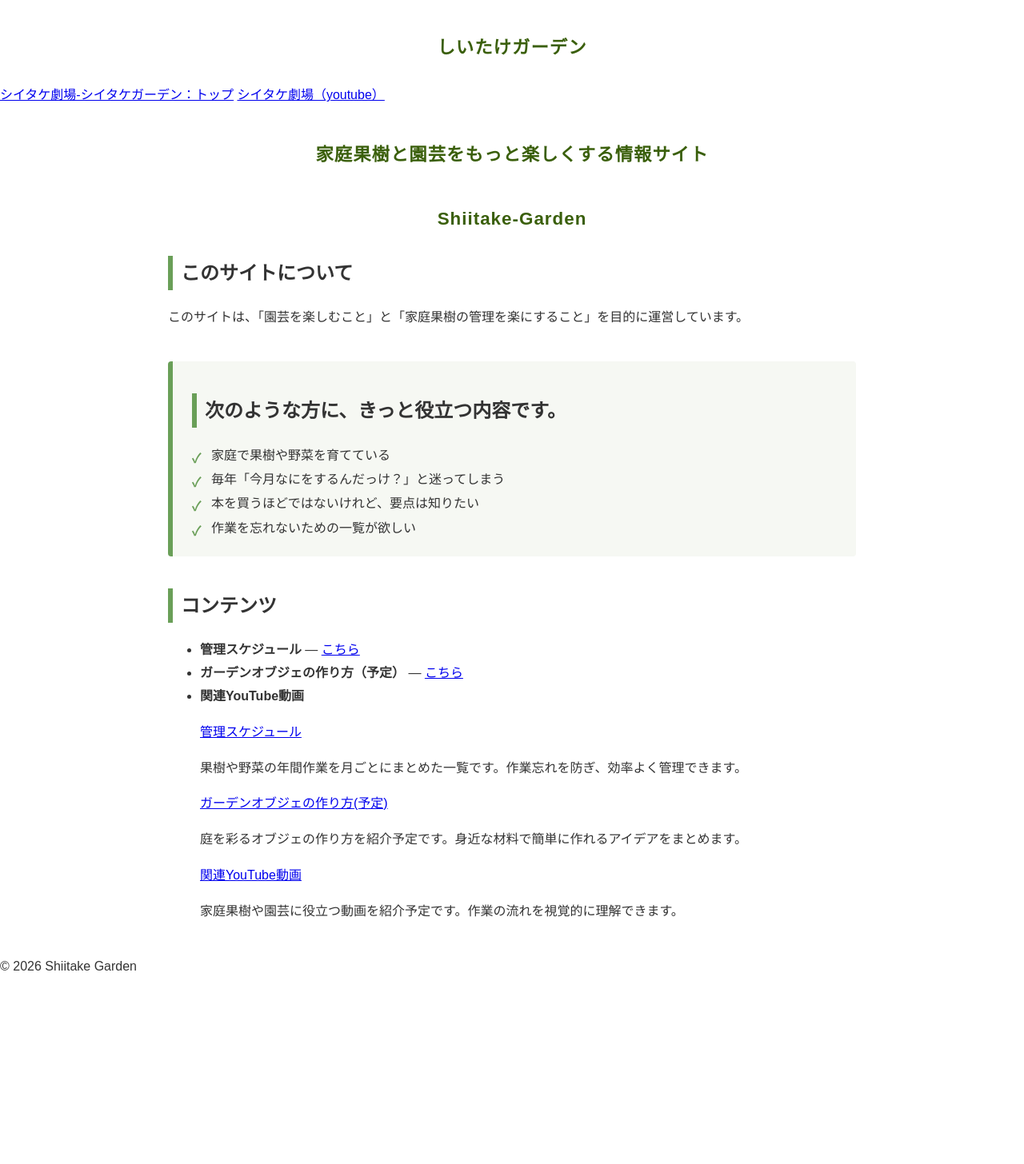
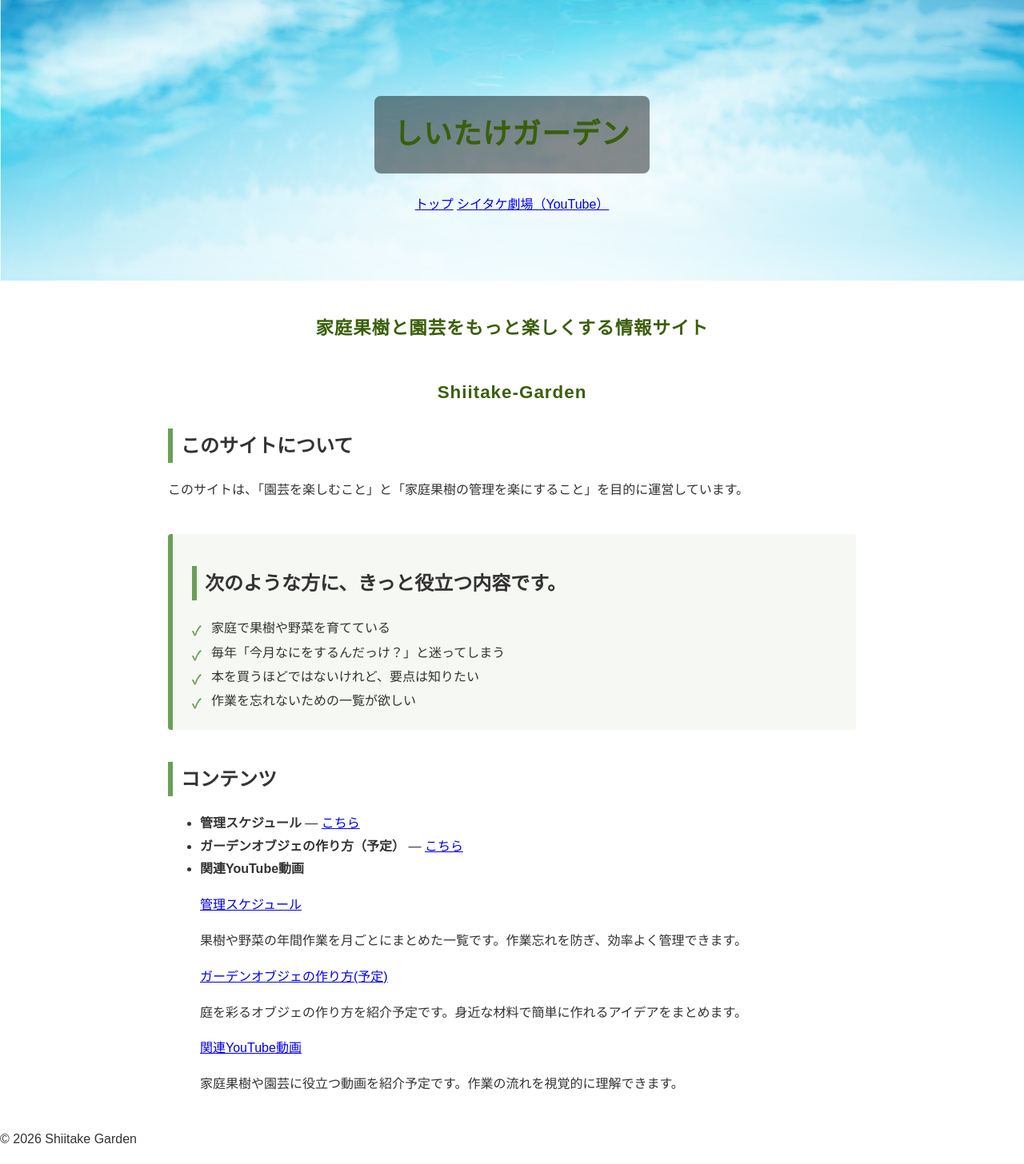
Before and after one commit to shiitake-garden/shiitake-garden.github.io, a Jekyll site: the page built from index.html, in a window 1280 px wide. Shown: the whole page at 80% size. Built offline with Jekyll 4.4.1, drawn with Linux system fonts in a browser that asks for light colours; before the commit the page ends 1239 px from its top, so only the background shows below that.

Commit message:
Update header.html

```diff
--- a/_includes/header.html
+++ b/_includes/header.html
@@ -1,7 +1,10 @@
-<header>
-  <h1>しいたけガーデン</h1>
-  <nav>
-    <a href="/">シイタケ劇場-シイタケガーデン：トップ</a>
-    <a href="https://www.youtube.com/channel/UCrtw70zncgFarJrSXo7ztjg">シイタケ劇場（youtube）</a>
-  </nav>
+<header class="site-header">
+  <div class="header-overlay"></div>
+  <div class="header-inner">
+    <h1 class="site-title">しいたけガーデン</h1>
+    <nav class="site-nav">
+      <a href="/">トップ</a>
+      <a href="https://www.youtube.com/channel/UCrtw70zncgFarJrSXo7ztjg">シイタケ劇場（YouTube）</a>
+    </nav>
+  </div>
 </header>
```
